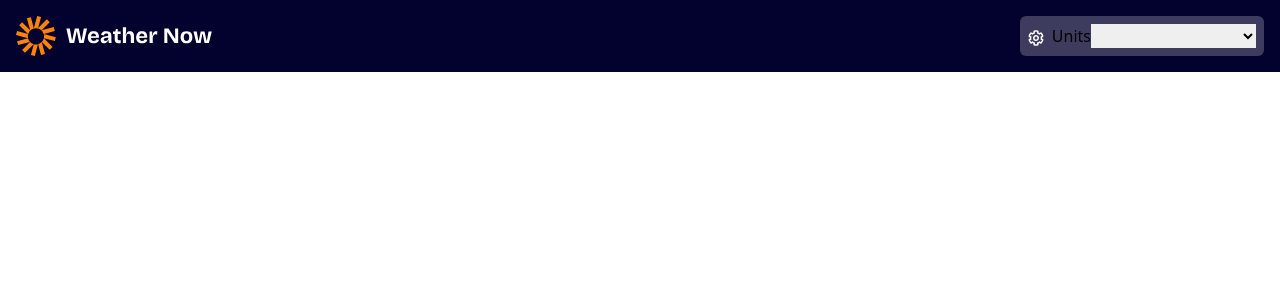
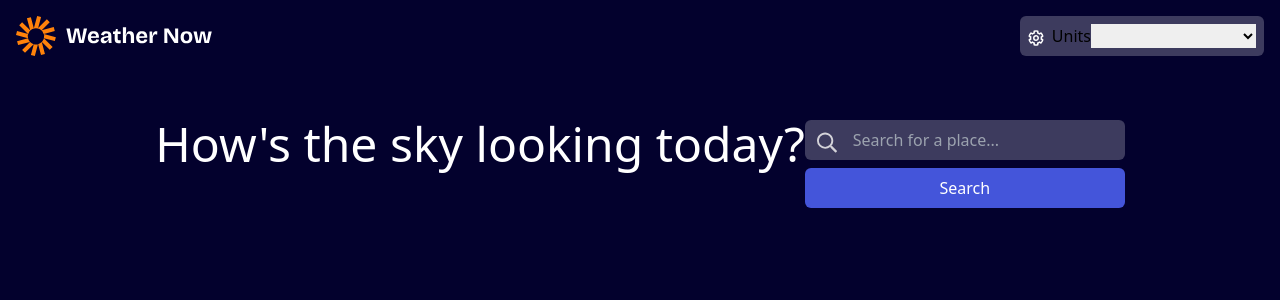
Before and after one commit to szczepanieceryk/weather-app, a React (Vite) app: page / in a window 1280 px wide. Shown: the top 300 px of the page. Built offline with nearby package versions, Linux system fonts and the light colour scheme.

Commit message:
feat(ui): add Header with search input

```diff
--- a/src/App.tsx
+++ b/src/App.tsx
@@ -1,10 +1,12 @@
 import React from 'react';
 import Navigation from './layouts/Navigation';
+import Header from './layouts/Header';
 
 const App = () => {
   return (
-    <div className="bg-[#03012dff]">
+    <div className="bg-[#03012dff] h-screen">
       <Navigation />
+      <Header />
     </div>
   );
 };
--- /dev/null
+++ b/src/layouts/Header.tsx
@@ -0,0 +1,26 @@
+import React from 'react';
+import searchIcon from '../assets/images/icon-search.svg';
+const Header: React.FC = () => {
+  return (
+    <div className="mt-[3rem] flex flex-wrap justify-center text-center">
+      <h1 className="mb-[3rem] block text-white text-5xl">How&apos;s the sky looking today?</h1>
+      <form action="" className="w-full max-w-xs">
+        <div className="relative">
+          <img src={searchIcon} alt="" className="absolute top-3 left-3" />
+          <label htmlFor="">
+            <input
+              type="search"
+              placeholder="Search for a place..."
+              className="p-2 pl-[3rem] rounded-md bg-[#3d3b5eff] w-full"
+            />
+          </label>
+        </div>
+        <button className="mt-2 p-2 block w-full rounded-md bg-[#4455daff] text-white">
+          Search
+        </button>
+      </form>
+    </div>
+  );
+};
+
+export default Header;
```
